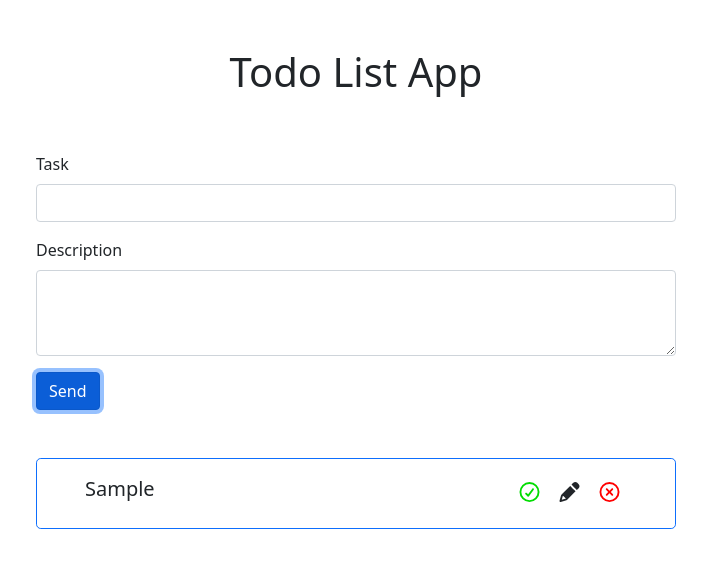
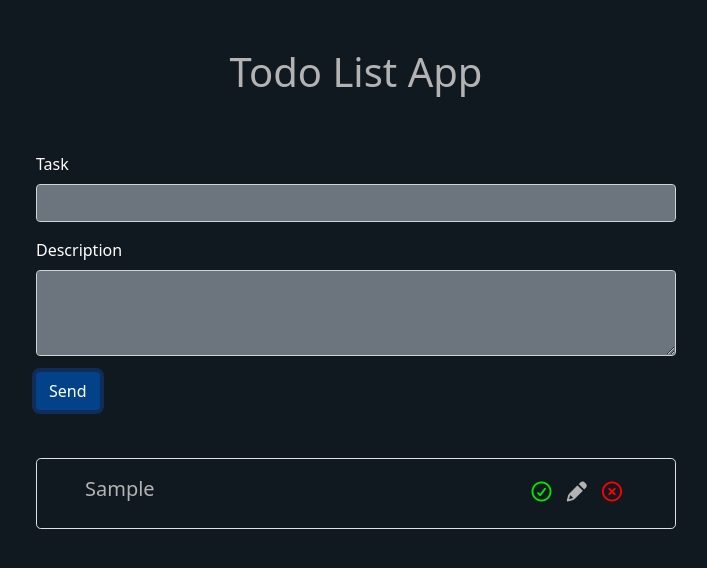
Before and after one commit to Youssef155/SimpleTodoListWithJS, a plain HTML site: page index.html in a window 1280 px wide. Both pictures are taken after typing "Sample", "Sample" into the empty fields and a click on the button "Send". Shown: the whole page, without its empty margins (284-991 px from the left). Drawn offline with nearby package versions, Linux system fonts and the light colour scheme.

Commit message:
add styling

```diff
--- a/css/style.css
+++ b/css/style.css
@@ -4,10 +4,26 @@
     box-sizing: border-box;
 }
 
+body {
+    background-color: #101820ff;
+    color: #ffffff;
+}
+
+h1 {
+    color: #B3B3B3;
+}
+
+.btn {
+    background-color: #034188;
+    color: #ffffff;
+}
+
+
 .head {
     font-size: 20px;
     margin-left: 40px;
     margin-top: 7px;
+    color: #b3b3b3;
 }
 
 .icons {
@@ -17,13 +33,26 @@
 }
 
 .fa-circle-check {
-    color: rgb(2, 220, 2);
+    color: #00e700;
 }
 
 .fa-circle-xmark {
     color: red;
 }
 
+.fa-pencil {
+    color: #B3B3B3;
+}
+
 .icon {
     padding: 5px;
 }
+
+.border {
+    color: #404040;
+}
+
+.done {
+    background-color: #006b38ff;
+    color: #ffffff;
+}
--- a/index.html
+++ b/index.html
@@ -5,10 +5,18 @@
     <meta charset="UTF-8">
     <meta name="viewport" content="width=device-width, initial-scale=1.0">
     <title>Todo List</title>
-    <link rel="stylesheet" href="/css/style.css">
+
+    <!--
+        - css files
+    -->
     <link href="https://cdn.jsdelivr.net/npm/bootstrap@5.0.2/dist/css/bootstrap.min.css" rel="stylesheet"
         integrity="sha384-EVSTQN3/azprG1Anm3QDgpJLIm9Nao0Yz1ztcQTwFspd3yD65VohhpuuCOmLASjC" crossorigin="anonymous">
     <link rel="stylesheet" href="/css/all.min.css">
+    <link rel="stylesheet" href="/css/style.css">
+
+    <!--
+        - js files
+    -->
     <script src="/js/scripts.js" defer></script>
     <script src="https://cdn.jsdelivr.net/npm/bootstrap@5.0.2/dist/js/bootstrap.bundle.min.js"
         integrity="sha384-MrcW6ZMFYlzcLA8Nl+NtUVF0sA7MsXsP1UyJoMp4YLEuNSfAP+JcXn/tWtIaxVXM"
@@ -23,20 +31,18 @@
         <div class="mb-3">
             <input type="hidden" id="formType" value="create">
             <input type="hidden" id="index" value="">
-
             <label for="" class="form-label">Task</label>
-            <input type="text" class="form-control" id="title">
+            <input type="text" class="form-control bg-secondary text-white" id="title">
         </div>
         <div class="mb-3">
             <label for="exampleFormControlTextarea1" class="form-label">Description</label>
-            <textarea class="form-control" id="text" rows="3"></textarea>
+            <textarea class="form-control bg-secondary text-white" id="text" rows="3"></textarea>
         </div>
-        <button id="sendBtn" class="btn btn-primary">Send</button>
+        <button id="sendBtn" class="btn">Send</button>
     </section>
 
     <section class="col-lg-6 offset-lg-3 pt-5">
         <div class="" id="container">
-
         </div>
     </section>
 
--- a/js/scripts.js
+++ b/js/scripts.js
@@ -13,9 +13,9 @@ sendBtn.addEventListener("click", function () {
         desc: text.value,
     }
 
-    if(formType.value === 'create') {
+    if (formType.value === 'create') {
         tasks.push(task)
-    }else if(formType.value === 'update') {
+    } else if (formType.value === 'update') {
         tasks[currentIndex.value] = task
     }
     formReset()
@@ -26,10 +26,10 @@ function showData() {
     var list = ``
     for (var i = 0; i < tasks.length; i++) {
         list +=
-        `<div class="d-flex p-2 bd-highlight justify-content-between text-center border border-primary rounded-3 mb-3">
+            `<div class="d-flex p-2 bd-highlight justify-content-between text-center border rounded-3 mb-3">
             <div class="head">`+ `<p>` + tasks[i].head + `</p>` + `</div>` +
             `<div class="icons">
-                <i class="icon fa-regular fa-circle-check"></i>
+                <i class="icon fa-regular fa-circle-check onclick="markCompleted(`+ i + `)"></i>
                 <i class="icon fa-solid fa-pencil" onclick="updateRecord(`+ i + `)"></i>
                 <i class="icon fa-regular fa-circle-xmark" onclick="deleteRecord(`+ i + `)"></i>
             </div>
```
